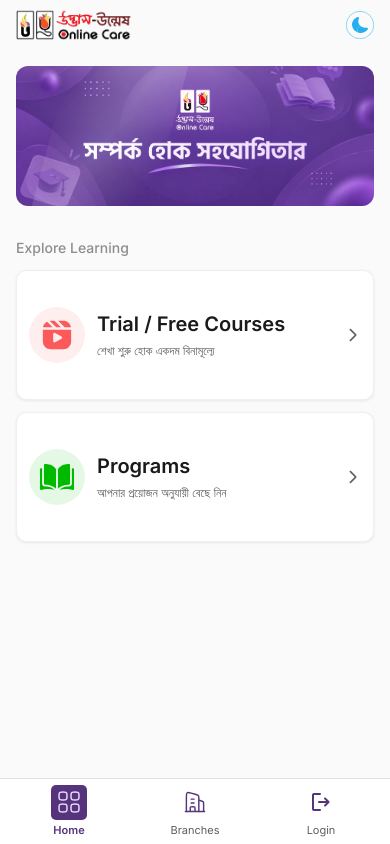
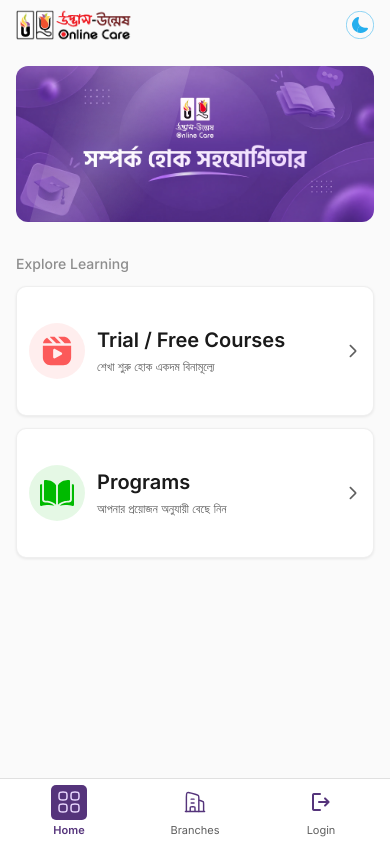
Before and after one commit to shamim-opl/Udvash-Unmesh-App, a Next.js app in the folder app/: page / in a window 390 px wide. Built offline with nearby package versions, Linux system fonts and the light colour scheme.

Commit message:
Increase mobile hero banner height by 16px
Uses a padding-bottom aspect-ratio hack with an added fixed offset so the
mobile/tablet banner grows 8px top + 8px bottom while staying fluid;
desktop's fixed 245px height is unaffected.

```diff
--- a/app/src/components/HeroBanner.tsx
+++ b/app/src/components/HeroBanner.tsx
@@ -3,7 +3,7 @@ import Image from "next/image";
 export default function HeroBanner() {
   return (
     <div className="mt-4 px-4">
-      <div className="relative aspect-[1870/731] w-full overflow-hidden rounded-[12px] lg:aspect-auto lg:h-[245px]">
+      <div className="relative h-0 w-full overflow-hidden rounded-[12px] pb-[calc(731/1870*100%+16px)] lg:h-[245px] lg:pb-0">
         <Image src="/hero-banner-v8.webp" alt="সম্পর্ক হোক সহযোগিতার — উদ্ভাস-উন্মেষ শিক্ষা পরিবার" fill className="object-cover" priority />
         <span
           aria-hidden
```
